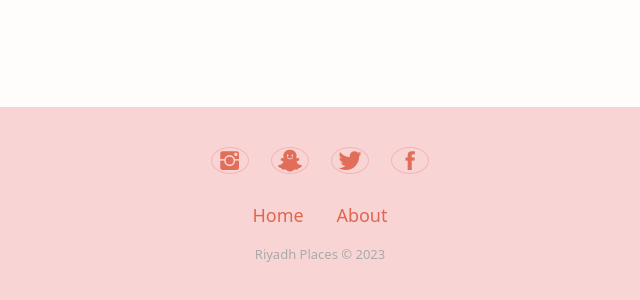
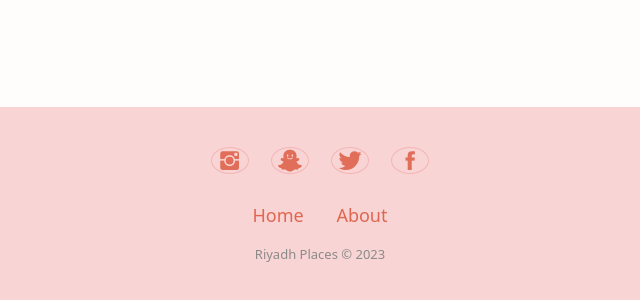
Before and after one commit to nouraalfr/Web--Project--, a plain HTML site: page index.html in a window 1280 px wide. Shown: the part 1244-1544 px from the top of the page, 320-960 px from the left. Drawn offline with nearby package versions, Linux system fonts and the light colour scheme; files that its build step writes are made by us from their sources.

Commit message:
copyright styled

```diff
--- a/style.css
+++ b/style.css
@@ -116,7 +116,7 @@ body {
     margin-top: 15px;
     text-align: center;
     font-size: 13px;
-    color: #aaa;
+    color: rgb(140, 138, 138);
     margin-bottom: 0;
 }
 
```
